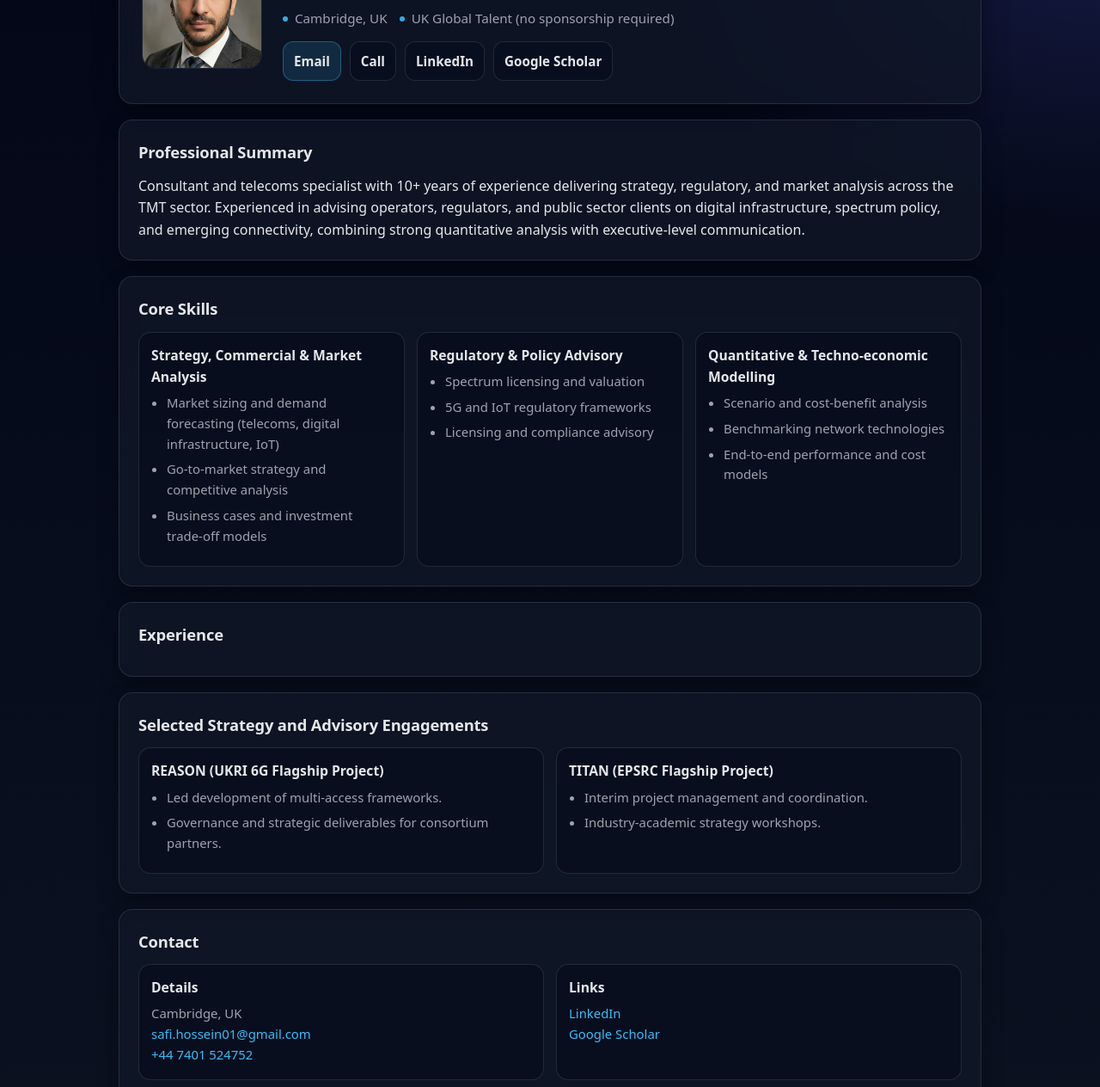
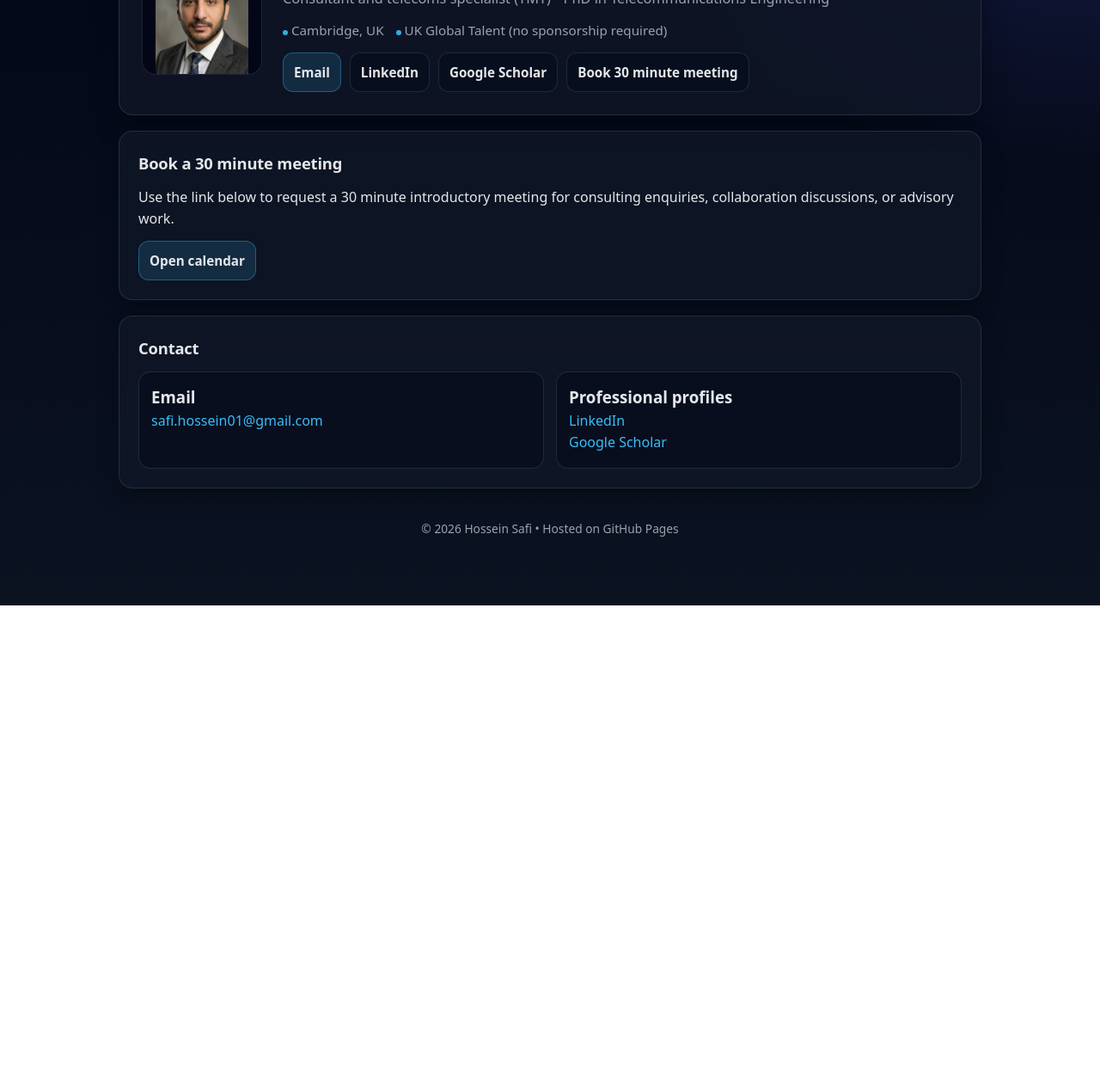
Before and after one commit to HocomEng/HocomEng.github.io, a plain HTML site: page index.html in a window 1280 px wide. Shown: the part 228-1492 px from the top of the page at 86% size. After the commit the page ends 932 px from the top, so only its background shows below. Drawn offline with Linux system fonts and the light colour scheme.

Commit message:
Refactor index.html for improved structure and clarity

```diff
--- a/index.html
+++ b/index.html
@@ -10,7 +10,6 @@
     :root{
       --bg: #0b1220;
       --panel: rgba(17, 24, 39, 0.72);
-      --panelSolid: #0f172a;
       --text: #e5e7eb;
       --muted: #9ca3af;
       --accent: #38bdf8;
@@ -56,7 +55,6 @@
       border-radius: 999px;
       font-size: 0.9rem;
     }
-    .topbar .nav a:hover{ text-decoration:none; border-color: rgba(56,189,248,0.5); }
 
     header.hero{
       display:grid;
@@ -72,148 +70,58 @@
       margin-bottom: 18px;
     }
     .avatar{
-      width: 140px; height: 140px;
+      width: 140px;
+      height: 140px;
       border-radius: 16px;
-      object-fit: cover;
+      object-fit: contain; /* zoom out so face fits */
+      background: #020617;
       border: 1px solid var(--border);
-      background: #020617;
-    }
-    .hero h1{
-      font-size: 2.05rem;
-      letter-spacing: -0.02em;
-      line-height: 1.2;
-      margin-bottom: 6px;
-    }
-    .hero .title{
-      color: var(--muted);
-      margin-bottom: 12px;
-      font-size: 1.02rem;
     }
 
+    h1{ font-size: 2.05rem; margin-bottom: 6px; letter-spacing: -0.02em; }
+    .title{ color: var(--muted); margin-bottom: 12px; font-size: 1.02rem; }
+
     .meta{
-      display:flex;
-      flex-wrap:wrap;
-      gap: 10px 14px;
-      color: var(--muted);
-      font-size: 0.95rem;
-      margin-bottom: 14px;
+      display:flex; flex-wrap:wrap; gap: 10px 14px;
+      color: var(--muted); font-size: 0.95rem; margin-bottom: 14px;
     }
-    .meta span{ display:inline-flex; align-items:center; gap:8px; }
     .dot{ width:6px; height:6px; border-radius:50%; background: rgba(56,189,248,0.9); display:inline-block; }
 
-    .ctaRow{
-      display:flex; flex-wrap:wrap; gap: 10px;
-      margin-top: 6px;
-    }
+    .ctaRow{ display:flex; flex-wrap:wrap; gap: 10px; margin-top: 6px; }
     .btn{
       display:inline-flex; align-items:center; justify-content:center;
-      gap: 8px;
-      padding: 10px 12px;
-      border-radius: 12px;
-      border: 1px solid var(--border);
-      background: rgba(2,6,23,0.35);
-      color: var(--text);
-      font-weight: 600;
-      font-size: 0.95rem;
+      gap: 8px; padding: 10px 12px; border-radius: 12px;
+      border: 1px solid var(--border); background: rgba(2,6,23,0.35);
+      color: var(--text); font-weight: 600; font-size: 0.95rem;
     }
-    .btn.primary{
-      background: rgba(56,189,248,0.14);
-      border-color: rgba(56,189,248,0.35);
-      color: var(--text);
-    }
+    .btn.primary{ background: rgba(56,189,248,0.14); border-color: rgba(56,189,248,0.35); }
     .btn:hover{ text-decoration:none; border-color: rgba(56,189,248,0.6); }
 
     section{
-      margin-top: 18px;
-      padding: 22px;
-      border: 1px solid var(--border);
-      border-radius: var(--radius);
-      background: var(--panel);
-      box-shadow: 0 10px 24px rgba(0,0,0,0.28);
-      backdrop-filter: blur(10px);
+      margin-top: 18px; padding: 22px; border: 1px solid var(--border);
+      border-radius: var(--radius); background: var(--panel);
+      box-shadow: 0 10px 24px rgba(0,0,0,0.28); backdrop-filter: blur(10px);
     }
 
-    h2{
-      font-size: 1.15rem;
-      margin-bottom: 12px;
-      letter-spacing: -0.01em;
-    }
+    h2{ font-size: 1.15rem; margin-bottom: 12px; letter-spacing: -0.01em; }
     p{ color: var(--text); }
 
-    .grid{
-      display:grid;
-      grid-template-columns: repeat(auto-fit, minmax(230px, 1fr));
-      gap: 14px;
-    }
-
+    .grid{ display:grid; grid-template-columns: repeat(auto-fit, minmax(230px, 1fr)); gap: 14px; }
     .card{
-      background: rgba(2,6,23,0.38);
-      border: 1px solid var(--border);
-      border-radius: 14px;
-      padding: 14px 14px 16px;
-    }
-    .card h3{
-      font-size: 0.98rem;
-      margin-bottom: 6px;
-    }
-    .card p, .card li{ color: var(--muted); font-size: 0.93rem; }
-
-    ul{ padding-left: 18px; }
-    li{ margin: 6px 0; }
-
-    .timeline{ display:flex; flex-direction:column; gap: 12px; }
-    .role{
-      padding: 14px;
-      border-radius: 14px;
-      border: 1px solid var(--border);
-      background: rgba(2,6,23,0.38);
-    }
-    .roleTop{
-      display:flex; flex-wrap:wrap;
-      align-items:baseline;
-      justify-content:space-between;
-      gap: 10px;
-      margin-bottom: 8px;
-    }
-    .roleTop .left{
-      display:flex; flex-direction:column; gap: 2px;
-    }
-    .roleTop .left strong{ font-size: 1rem; }
-    .roleTop .left span{ color: var(--muted); font-size: 0.92rem; }
-    .roleTop .right{
-      color: var(--muted);
-      font-size: 0.92rem;
-      white-space: nowrap;
-    }
-
-    .tagRow{
-      display:flex; flex-wrap:wrap; gap: 8px; margin-top: 10px;
-    }
-    .tag{
-      font-size: 0.82rem;
-      color: var(--muted);
-      border: 1px solid var(--border);
-      background: rgba(15,23,42,0.6);
-      padding: 5px 9px;
-      border-radius: 999px;
+      background: rgba(2,6,23,0.38); border: 1px solid var(--border);
+      border-radius: 14px; padding: 14px 14px 16px;
     }
 
     footer{
-      text-align:center;
-      color: var(--muted);
-      font-size: 0.86rem;
-      margin-top: 26px;
-      padding-top: 10px;
+      text-align:center; color: var(--muted); font-size: 0.86rem; margin-top: 26px; padding-top: 10px;
     }
 
     @media (max-width: 720px){
       header.hero{ grid-template-columns: 1fr; text-align:center; }
       .avatar{ margin: 0 auto; }
-      .meta{ justify-content:center; }
-      .ctaRow{ justify-content:center; }
+      .meta, .ctaRow{ justify-content:center; }
       .topbar{ flex-direction:column; align-items:stretch; border-radius: 18px; }
-      .topbar .nav{ justify-content:center; }
-      .topbar .pill{ justify-content:center; }
+      .topbar .nav, .topbar .pill{ justify-content:center; }
     }
   </style>
 </head>
@@ -230,7 +138,7 @@
         <a href="#about">About</a>
         <a href="#skills">Skills</a>
         <a href="#experience">Experience</a>
-        <a href="#engagements">Engagements</a>
+        <a href="#calendar">Calendar</a>
         <a href="#contact">Contact</a>
       </div>
     </div>
@@ -248,96 +156,40 @@
 
         <div class="ctaRow">
           <a class="btn primary" href="mailto:safi.hossein01@gmail.com">Email</a>
-          <a class="btn" href="tel:+447401524752">Call</a>
           <a class="btn" href="https://www.linkedin.com/in/hossein-safi-66674680/" target="_blank" rel="noopener">LinkedIn</a>
           <a class="btn" href="https://scholar.google.com/citations?user=G-j2JCAAAAAJ&hl=en" target="_blank" rel="noopener">Google Scholar</a>
+          <a class="btn" href="#calendar">Book 30 minute meeting</a>
         </div>
       </div>
     </header>
 
-    <section id="about">
-      <h2>Professional Summary</h2>
+    <section id="calendar">
+      <h2>Book a 30 minute meeting</h2>
       <p>
-        Consultant and telecoms specialist with 10+ years of experience delivering strategy, regulatory, and market
-        analysis across the TMT sector. Experienced in advising operators, regulators, and public sector clients on
-        digital infrastructure, spectrum policy, and emerging connectivity, combining strong quantitative analysis
-        with executive-level communication.
+        Use the link below to request a 30 minute introductory meeting for consulting enquiries,
+        collaboration discussions, or advisory work.
       </p>
-    </section>
-
-    <section id="skills">
-      <h2>Core Skills</h2>
-      <div class="grid">
-        <div class="card">
-          <h3>Strategy, Commercial & Market Analysis</h3>
-          <ul>
-            <li>Market sizing and demand forecasting (telecoms, digital infrastructure, IoT)</li>
-            <li>Go-to-market strategy and competitive analysis</li>
-            <li>Business cases and investment trade-off models</li>
-          </ul>
-        </div>
-        <div class="card">
-          <h3>Regulatory & Policy Advisory</h3>
-          <ul>
-            <li>Spectrum licensing and valuation</li>
-            <li>5G and IoT regulatory frameworks</li>
-            <li>Licensing and compliance advisory</li>
-          </ul>
-        </div>
-        <div class="card">
-          <h3>Quantitative & Techno-economic Modelling</h3>
-          <ul>
-            <li>Scenario and cost-benefit analysis</li>
-            <li>Benchmarking network technologies</li>
-            <li>End-to-end performance and cost models</li>
-          </ul>
-        </div>
-      </div>
-    </section>
-
-    <section id="experience">
-      <h2>Experience</h2>
-      <div class="timeline">
-        <!-- Roles... (same as before) -->
-      </div>
-    </section>
-
-    <section id="engagements">
-      <h2>Selected Strategy and Advisory Engagements</h2>
-      <div class="grid">
-        <div class="card">
-          <h3>REASON (UKRI 6G Flagship Project)</h3>
-          <ul>
-            <li>Led development of multi-access frameworks.</li>
-            <li>Governance and strategic deliverables for consortium partners.</li>
-          </ul>
-        </div>
-        <div class="card">
-          <h3>TITAN (EPSRC Flagship Project)</h3>
-          <ul>
-            <li>Interim project management and coordination.</li>
-            <li>Industry-academic strategy workshops.</li>
-          </ul>
-        </div>
-      </div>
+      <p style="margin-top:12px;">
+        <a class="btn primary" href="https://calendar.app.google/G5mBLu5Wmue2BrTTA" target="_blank" rel="noopener">
+          Open calendar
+        </a>
+      </p>
     </section>
 
     <section id="contact">
       <h2>Contact</h2>
       <div class="grid">
         <div class="card">
-          <h3>Details</h3>
+          <h3>Email</h3>
           <p>
-            Cambridge, UK<br />
-            <a href="mailto:safi.hossein01@gmail.com">safi.hossein01@gmail.com</a><br />
-            <a href="tel:+447401524752">+44 7401 524752</a>
+            <a href="mailto:safi.hossein01@gmail.com">safi.hossein01@gmail.com</a>
           </p>
         </div>
         <div class="card">
-          <h3>Links</h3>
+          <h3>Professional profiles</h3>
           <p>
             <a href="https://www.linkedin.com/in/hossein-safi-66674680/" target="_blank" rel="noopener">LinkedIn</a><br />
-            <a href="https://scholar.google.com/citations?user=G-j2JCAAAAAJ&amp;hl=en" target="_blank" rel="noopener">Google Scholar</a>
+            <a href="https://scholar.google.com/citations?user=G-j2JCAAAAAJ&hl=en" target="_blank" rel="noopener">Google Scholar</a>
           </p>
         </div>
       </div>
```
